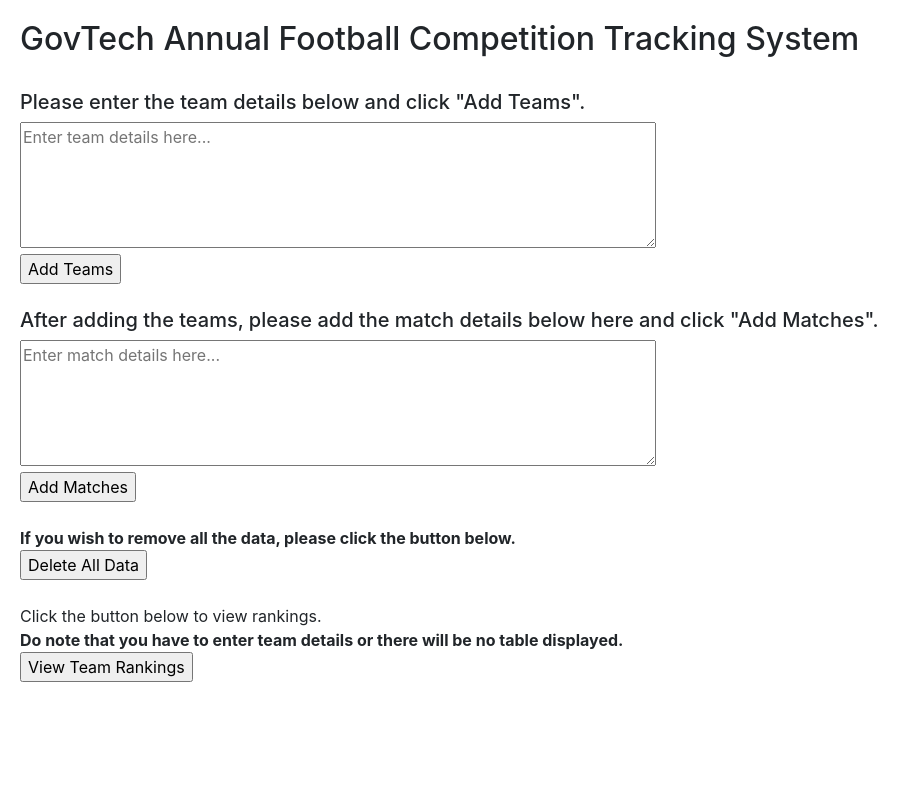
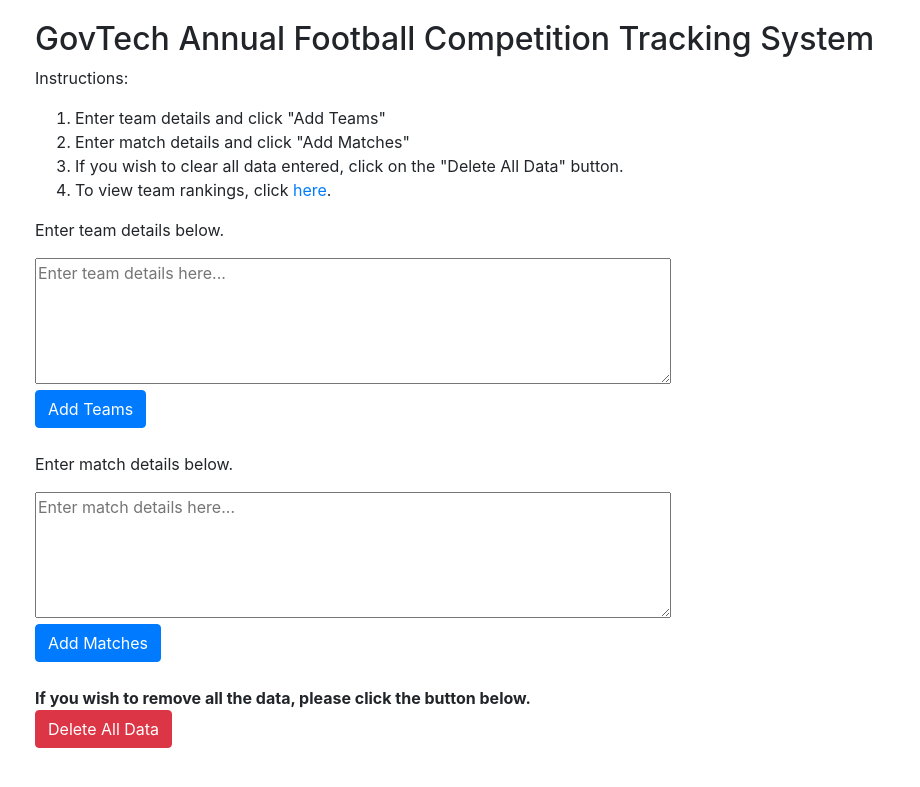
Before and after one commit to danteliew6/tap-gds-assessment, a Flask app: page / in a window 1280 px wide. Shown: the top 787 px of the page, without its empty margins (0-920 px from the left). Run offline with Flask 2, Linux system fonts and the light colour scheme.

Commit message:
Added Bootstrap and clean up repository

```diff
--- a/config.py
+++ b/config.py
@@ -9,7 +9,6 @@ basedir = os.path.abspath(os.path.dirname(__file__))
 DEBUG = True
 # Connect to the database
 SQLALCHEMY_DATABASE_URI = environ.get('dbURL') or 'mysql+mysqlconnector://root@localhost:3306/football_competition'
-# SQLALCHEMY_DATABASE_URI = environ.get('dbURL') or 'mysql+mysqlconnector://admin:XYBfSJxQJC5M9zwdbsZq@database-2.cmsaamavflox.us-east-2.rds.amazonaws.com:3306/coursecycle'
 # Turn off the Flask-SQLAlchemy event system and warning
 SQLALCHEMY_TRACK_MODIFICATIONS = False
 SQLALCHEMY_ENGINE_OPTIONS = {'pool_recycle': 299}
--- a/src/football_competition/templates/index.html
+++ b/src/football_competition/templates/index.html
@@ -14,34 +14,58 @@
     <title>We are the Champions</title>
   </head>
   <body>
-    <div style="margin:20px">
+    <div class="container" style="margin:20px">
+        <div class="row">
+            <div class="col">
                 <h2>
                     GovTech Annual Football Competition Tracking System
                 </h2>
-      <br>
-      <h5>
-        Please enter the team details below and click "Add Teams".
-      </h5>
+                <p>
+                    Instructions:
+                </p>
+                <ol>
+                    <li>
+                        Enter team details and click "Add Teams"
+                    </li>
+                    <li>
+                        Enter match details and click "Add Matches"
+                    </li>
+                    <li>
+                        If you wish to clear all data entered, click on the "Delete All Data" button.
+                    </li>
+                    <li>
+                        To view team rankings, click <a href="/team_rankings">here</a>.
+                    </li>
+                </ol>
+            </div>
+        </div>
+
+        <div class="row">
+            <div class="col">
+                <p>
+                    Enter team details below.
+                </p>
                 <textarea rows = "5" cols = "60" id = "teams" placeholder="Enter team details here..."></textarea>
                 <br>
-
-      <input type = "button" value = "Add Teams" onclick="addTeams()"/>
+                <button class = "btn btn-primary" onclick="addTeams()">Add Teams</button>
                 <br><br>
-      <h5>After adding the teams, please add the match details below here and click "Add Matches".</h5>
+                <p>Enter match details below.</p>
                 <textarea rows = "5" cols = "60" id = "matches" placeholder="Enter match details here..."></textarea>
                 <br>
+                <button class = "btn btn-primary" type = "button" onclick="addMatches()">Add Matches</button>
+            </div>
+        </div>
 
-      <input type = "button" value = "Add Matches" onclick="addMatches()"/>
-      <br><br>
+        <div class="row">
+            <div class="col">
+                <br>
                 <span><b>If you wish to remove all the data, please click the button below.</b></span>
                 <br>
-      <input type = "button" value = "Delete All Data" onclick="deleteData()"/>
+                <button class = "btn btn-danger" type = "button" onclick="deleteData()">Delete All Data</button>
 
                 <br><br>
-      <span>Click the button below to view rankings.<br>
-      <b>Do note that you have to enter team details or there will be no table displayed.</b></span>
-      <br>
-      <input type = "button" value = "View Team Rankings" onclick="redirectToTeamRankings()"/>
+            </div>
+        </div>
     </div>
   </body>
 
@@ -57,6 +81,7 @@
         let teams = document.getElementById("teams").value
         if (teams == '') {
             alert("Please enter team details!")
+            return
         }
         teams = teams.split(/\r?\n/);
         let teamData = {
@@ -76,6 +101,7 @@
         let matches = document.getElementById("matches").value
         if (matches == '') {
             alert("Please enter match details!")
+            return
         }
         matches = matches.split(/\r?\n/);
         let matchData = {
@@ -101,8 +127,5 @@
         })
     }
 
-    function redirectToTeamRankings() {
-        window.location.href = "/team_rankings";
-    }
   </script>
 </html>
```
Also changed, not shown: src/football_competition/templates/team_rankings.html (+34 -9 lines). Lines whose indentation alone changed are shown as unchanged.
